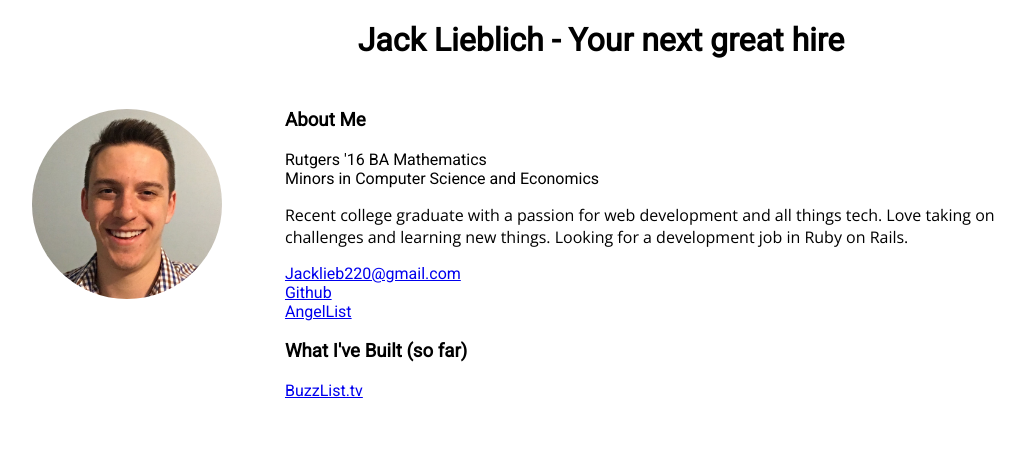
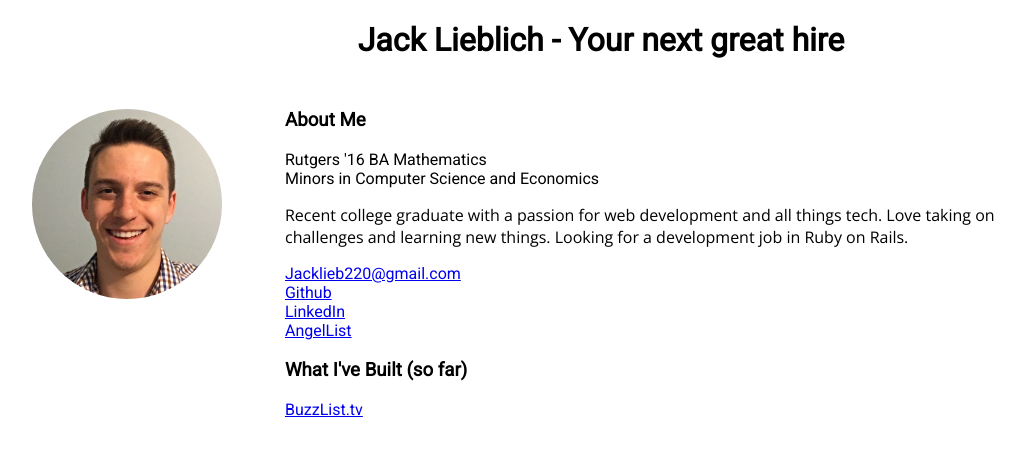
Before and after one commit to jacklieblich/personal_site, a PHP site: page /index.html in a window 1280 px wide. Shown: the top 456 px of the page, without its empty margins (39-1064 px from the left). Run offline with PHP 8.4, Linux system fonts and the light colour scheme.

Commit message:
add linkedin

```diff
--- a/index.html
+++ b/index.html
@@ -31,7 +31,10 @@
 	</p>
 	<a href="mailto:jacklieb220@gmail.com">Jacklieb220@gmail.com</a></br>
 	<a href ="https://github.com/jacklieblich">Github</a></br>
+	<a href="https://www.linkedin.com/in/jack-lieblich-a87536123
+">LinkedIn</a></br>
 	<a href="https://angel.co/jack-lieblich">AngelList</a>
+
 
 	<h3>What I've Built (so far)</h3>
 	<a href ="http://www.buzzlist.tv">BuzzList.tv</a>
--- a/stylesheet.css
+++ b/stylesheet.css
@@ -6,7 +6,7 @@ img{
 	float: left;
 	width: 15%;
 	border-radius: 50%;
-	margin:0 5% 20% 5%;
+	margin:0 5% 300px 5%;
 }
 p{
 	margin-right: 200px;
```
